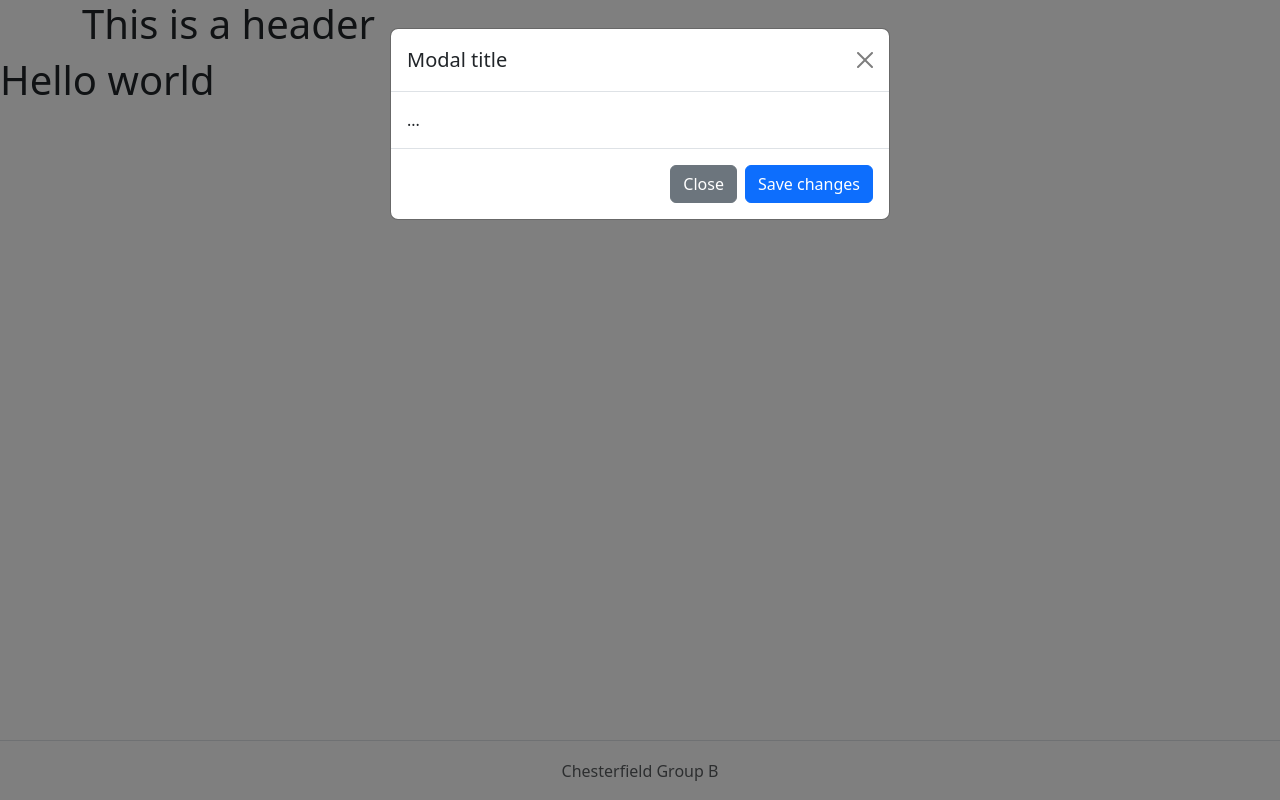
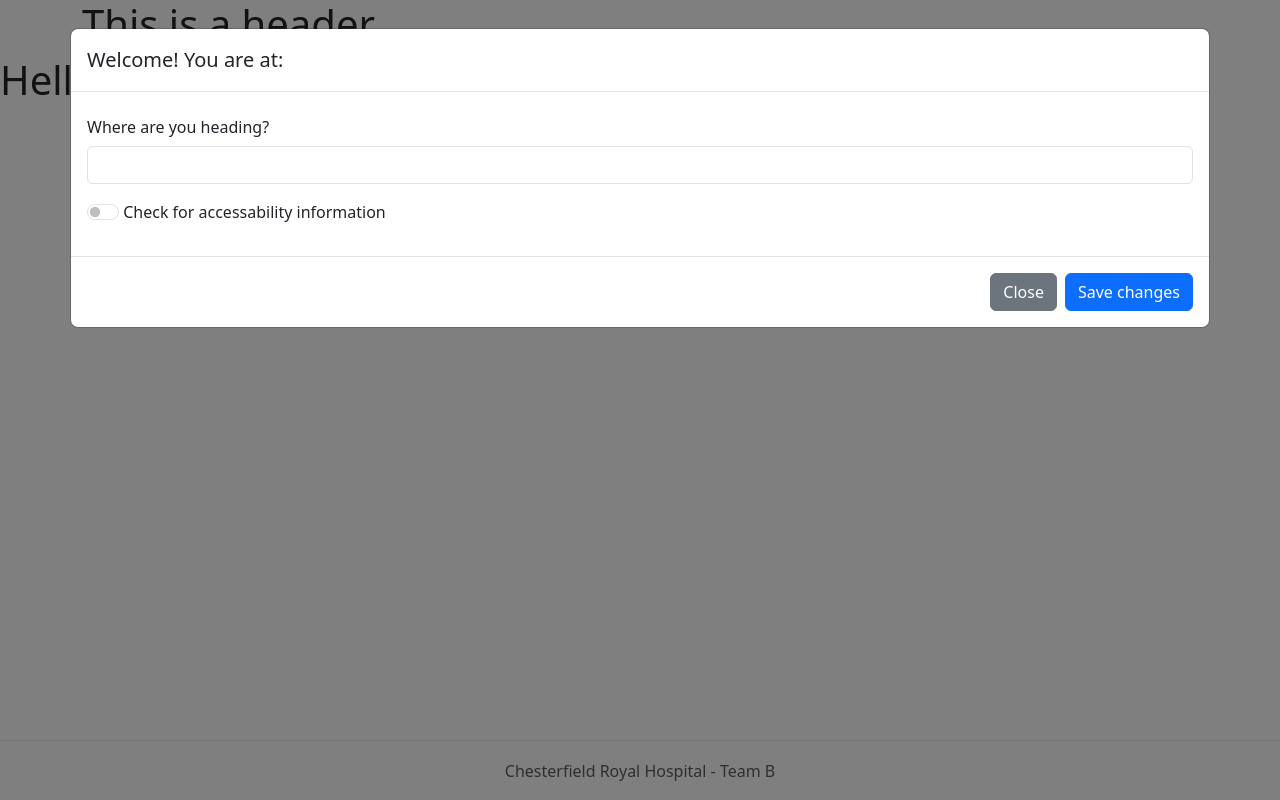
Before and after one commit to hbarker99/Chesterfield-Hospital-Team-B, a PHP site: page / in a window 1280 px wide. Run offline with PHP 8.4, Linux system fonts and the light colour scheme.

Commit message:
Modal stuff
shows location on startup
(?location=LOCATION)
Where are you heading form
and switch for accessability info

```diff
--- a/footer.php
+++ b/footer.php
@@ -2,12 +2,7 @@
 <html lang="en">
     <footer class="border-top footer text-muted">
         <div class = "container">
-            Chesterfield Group B
+            Chesterfield Royal Hospital - Team B
         </div>
     </footer>
-
-    <link rel="stylesheet" href="site.css"/>
-    <link href="https://cdn.jsdelivr.net/npm/bootstrap@5.3.2/dist/css/bootstrap.min.css" rel="stylesheet" integrity="sha384-T3c6CoIi6uLrA9TneNEoa7RxnatzjcDSCmG1MXxSR1GAsXEV/Dwwykc2MPK8M2HN" crossorigin="anonymous">
-    <script src="https://cdn.jsdelivr.net/npm/@popperjs/core@2.11.8/dist/umd/popper.min.js" integrity="sha384-I7E8VVD/ismYTF4hNIPjVp/Zjvgyol6VFvRkX/vR+Vc4jQkC+hVqc2pM8ODewa9r" crossorigin="anonymous"></script>
-    <script src="https://cdn.jsdelivr.net/npm/bootstrap@5.3.2/dist/js/bootstrap.min.js" integrity="sha384-BBtl+eGJRgqQAUMxJ7pMwbEyER4l1g+O15P+16Ep7Q9Q+zqX6gSbd85u4mG4QzX+" crossorigin="anonymous"></script>
 </html>
--- a/index.php
+++ b/index.php
@@ -14,15 +14,29 @@
     <h1>Hello world</h1>
 
     <!-- Modal -->
-    <div class="modal fade" id="myModal" tabindex="-1" aria-labelledby="myModal" aria-hidden="true">
+    <div class="modal modal-xl fade" id="myModal" data-bs-backdrop="static" data-bs-keyboard="false" tabindex="-1" aria-labelledby="myModal" aria-hidden="true">
         <div class="modal-dialog">
             <div class="modal-content">
                 <div class="modal-header">
-                    <h1 class="modal-title fs-5" id="exampleModalLabel">Modal title</h1>
-                    <button type="button" class="btn-close" data-bs-dismiss="modal" aria-label="Close"></button>
+                    <h1 class="modal-title fs-5" id="exampleModalLabel">Welcome! You are at:
+                        <?php
+                        if(isset($_GET['location'])){
+                            echo $_GET['location'];}?>
+                    </h1>
                 </div>
                 <div class="modal-body">
-                    ...
+                    <form>
+                        <div class="mb-3">
+                            <label for="end-location" class="col-form-label">Where are you heading?</label>
+                            <input type="text" class="form-control" id="end-location">
+                        </div>
+                    </form>
+                    <div class="mb-3 form-switch">
+                        <input type="checkbox" class="form-check-input" role="switch" id="exampleCheck1">
+                        <label class="form-check-label" for="exampleCheck1">Check for accessability information</label>
+                    </div>
+
+
                 </div>
                 <div class="modal-footer">
                     <button type="button" class="btn btn-secondary" data-bs-dismiss="modal">Close</button>
--- a/navBar.php
+++ b/navBar.php
@@ -11,4 +11,9 @@
             </header>
         </body>
     </div>
+
+    <link rel="stylesheet" href="site.css"/>
+    <link href="https://cdn.jsdelivr.net/npm/bootstrap@5.3.2/dist/css/bootstrap.min.css" rel="stylesheet" integrity="sha384-T3c6CoIi6uLrA9TneNEoa7RxnatzjcDSCmG1MXxSR1GAsXEV/Dwwykc2MPK8M2HN" crossorigin="anonymous">
+    <script src="https://cdn.jsdelivr.net/npm/@popperjs/core@2.11.8/dist/umd/popper.min.js" integrity="sha384-I7E8VVD/ismYTF4hNIPjVp/Zjvgyol6VFvRkX/vR+Vc4jQkC+hVqc2pM8ODewa9r" crossorigin="anonymous"></script>
+    <script src="https://cdn.jsdelivr.net/npm/bootstrap@5.3.2/dist/js/bootstrap.min.js" integrity="sha384-BBtl+eGJRgqQAUMxJ7pMwbEyER4l1g+O15P+16Ep7Q9Q+zqX6gSbd85u4mG4QzX+" crossorigin="anonymous"></script>
 </html>
```
